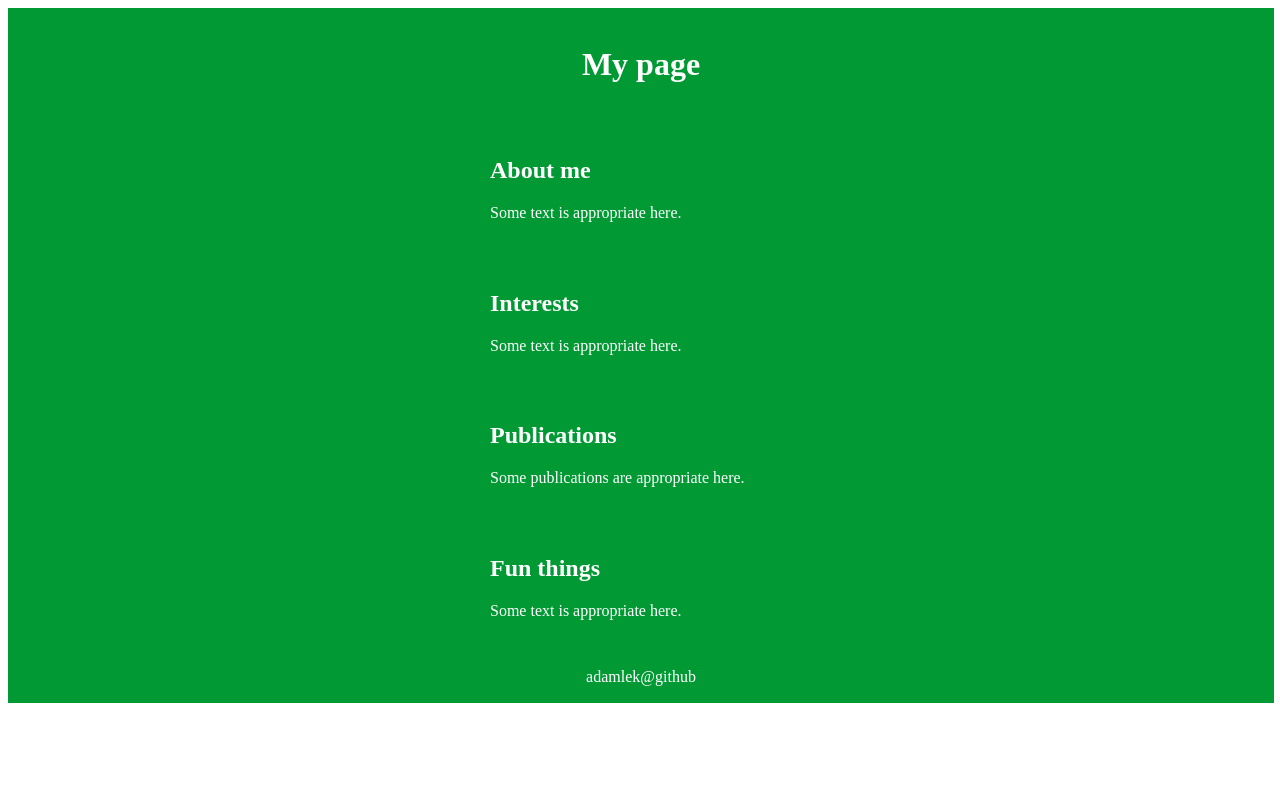
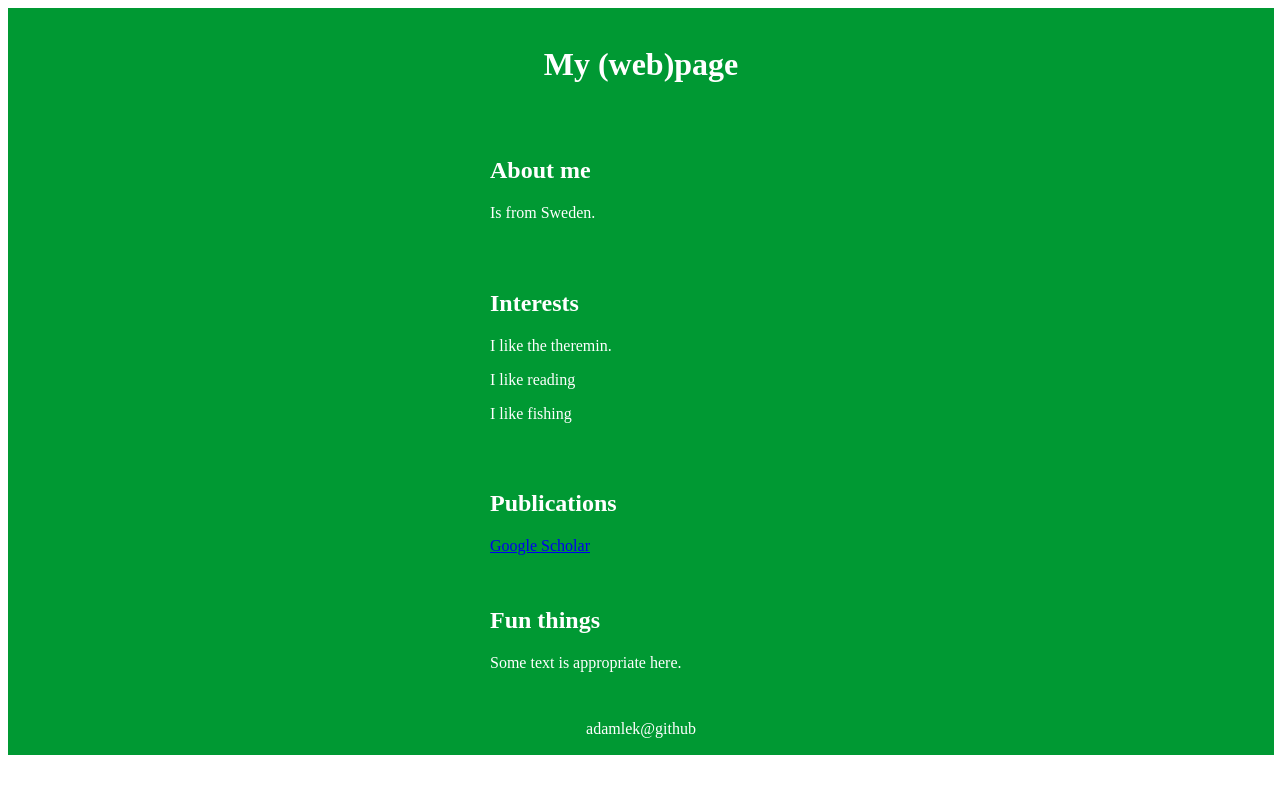
Before and after one commit to adamlek/adamlek.github.io, a plain HTML site: page index.html in a window 1280 px wide. Drawn offline with Linux system fonts and the light colour scheme.

Commit message:
Update index.html

```diff
--- a/index.html
+++ b/index.html
@@ -35,22 +35,24 @@ body {
 <div class="container">
 
 <header>
-   <h1>My page</h1>
+   <h1>My (web)page</h1>
 </header>
 
 <article>
   <h1>About me</h1>
-  <p> Some text is appropriate here. </p>
+  <p> Is from Sweden. </p>
 </article>
 
 <article>
   <h1>Interests</h1>
-  <p>Some text is appropriate here.</p>
+  <p> I like the theremin.</p>
+  <p> I like reading </p>
+  <p> I like fishing </p>
 </article>
 
 <article>
   <h1>Publications</h1>
-  <p>Some publications are appropriate here.</p>
+  <a href="https://scholar.google.com/citations?user=h4igLNUAAAAJ&hl=sv"> Google Scholar </a>
 </article>
 
 <article>
```
